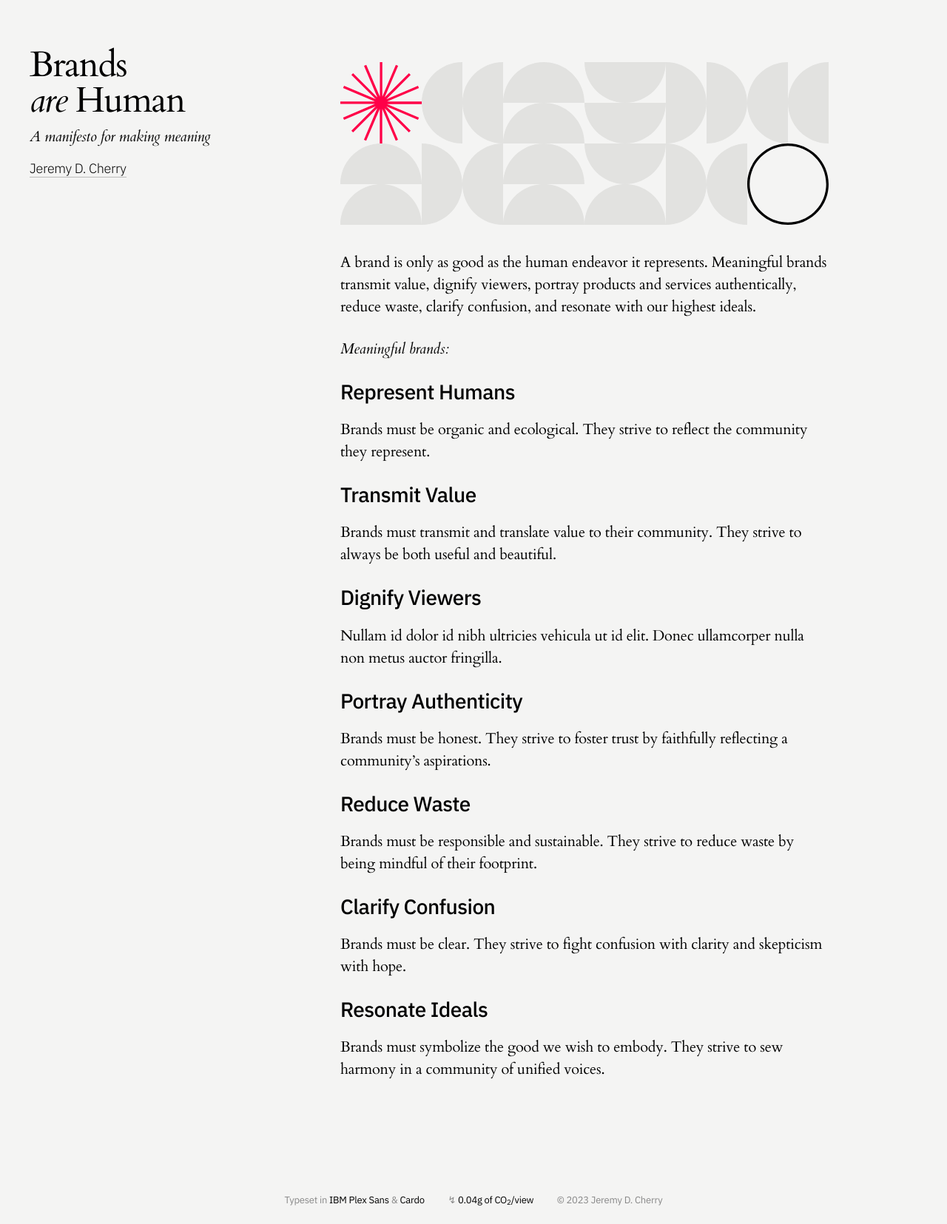
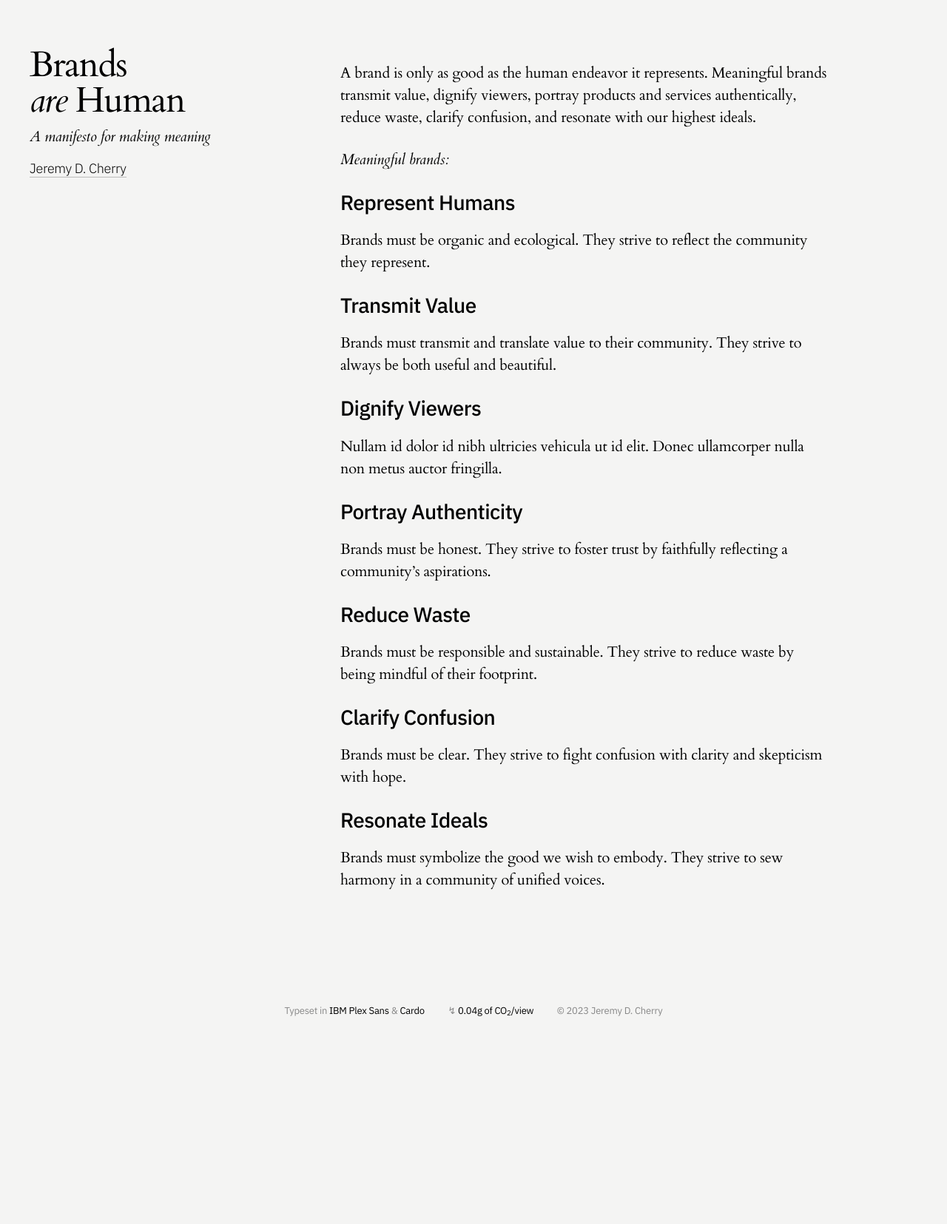
Before and after one commit to jeremydcherry/jeremydcherry.github.io, a Jekyll site: the page built from content/brands.md, in a window 1280 px wide. Shown: the whole page at 74% size. Built offline with Jekyll 4.4.1, drawn with Linux system fonts in a browser that asks for light colours; after the commit the page ends 1399 px from its top, so only the background shows below that.

Commit message:
Updated manifesto

```diff
--- a/content/brands.md
+++ b/content/brands.md
@@ -4,8 +4,6 @@ title: Brands are Human
 subtitle: A manifesto for making meaning
 permalink: /brandsarehuman
 ---
-
-<img src="/images/jdc-pattern.svg" class="header-pattern">
 
 A brand is only as good as the human endeavor it represents. Meaningful brands transmit value, dignify viewers, portray products and services authentically, reduce waste, clarify confusion, and resonate with our highest ideals.
 
```
